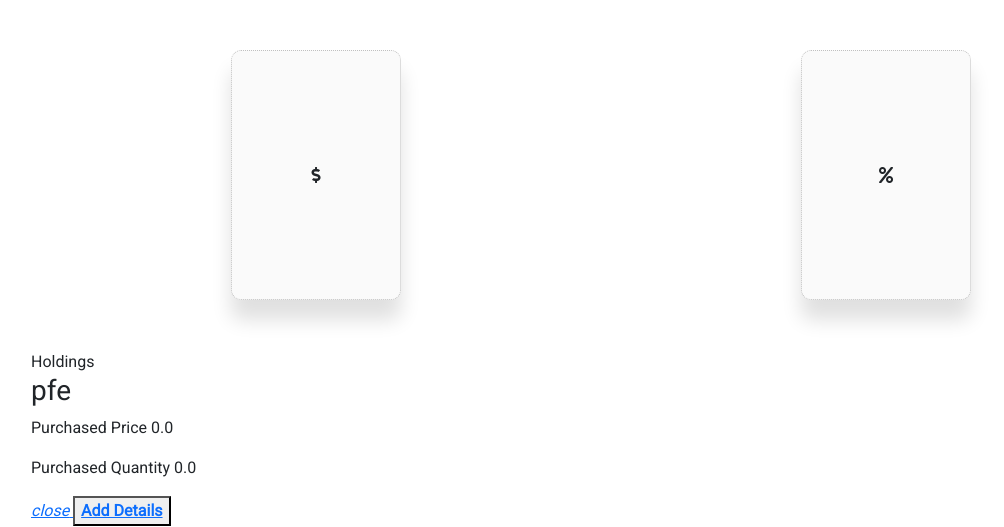
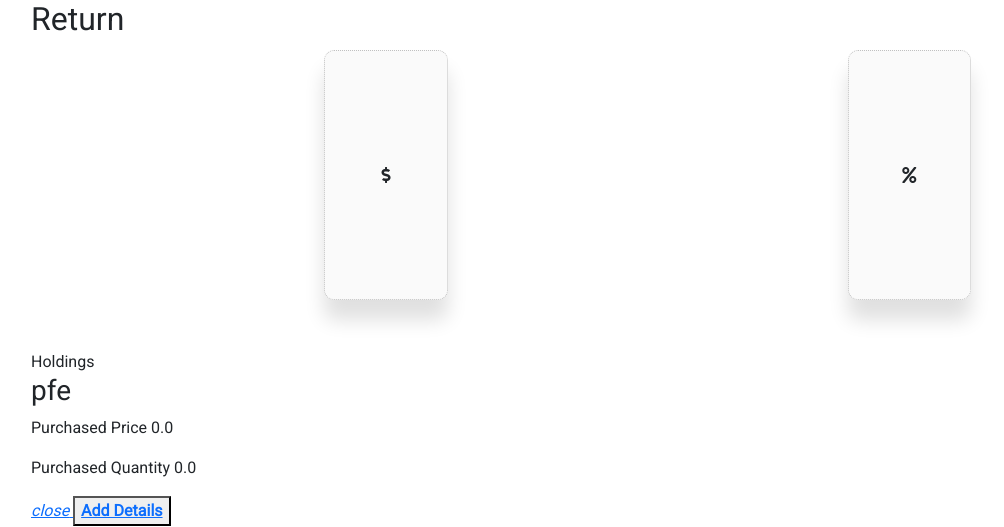
Before and after one commit to a3nath/portfolioapp, a Django app: template portfolioapp/templates/portfolioapp/portfolio.html in a window 1280 px wide. Shown: the part 80-607 px from the top of the page, without its empty margins (39-1043 px from the left). Run offline with Django 3.2, Linux system fonts and the light colour scheme; the template is opened without the code that fills it: values that come from a table or form of the project are taken from there, others are empty; data comes from the database, SQL or seed files in the repository; some libraries are stand-ins or nearby versions.

Commit message:
return head

```diff
--- a/portfolioapp/templates/portfolioapp/portfolio.html
+++ b/portfolioapp/templates/portfolioapp/portfolio.html
@@ -34,6 +34,7 @@
 
 <section class='holding-return'>
     <div class="container return-container">
+        <h2>Return</h2>
         <div class="return-dol return">
                 {% fa5_icon 'dollar-sign fab' class='dollar-icon return-icon' %}
                 <span class='doll-num return-num'>{{return_doll}}</span>
```
